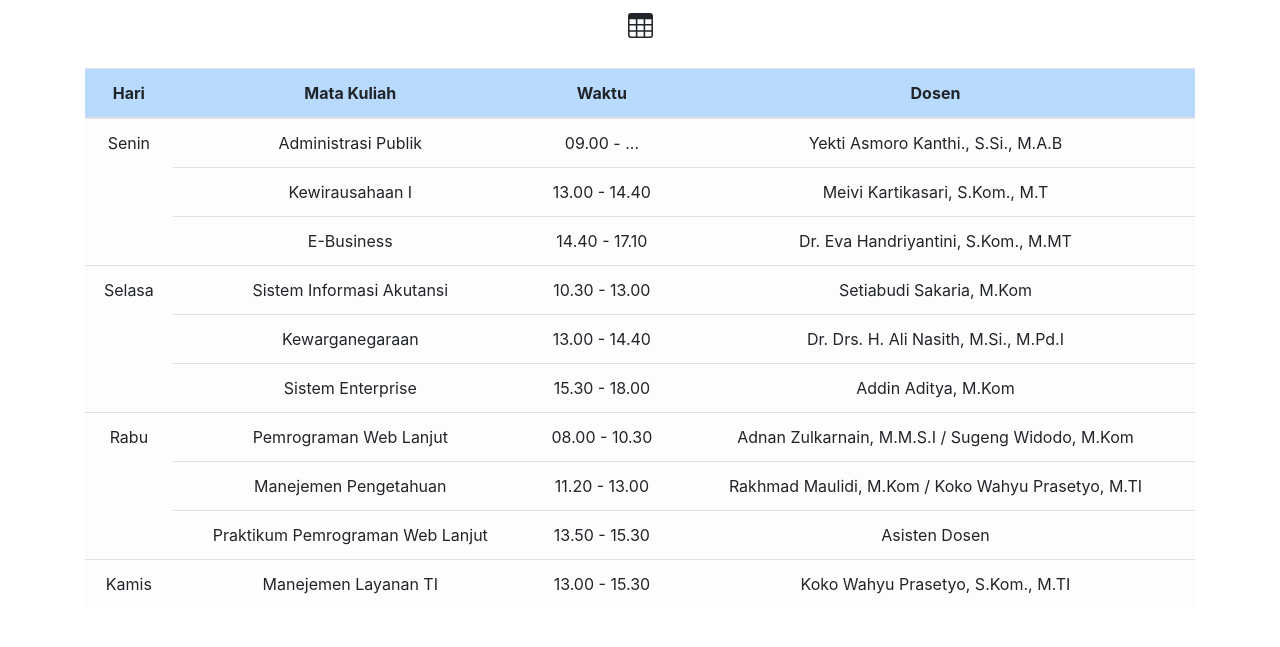
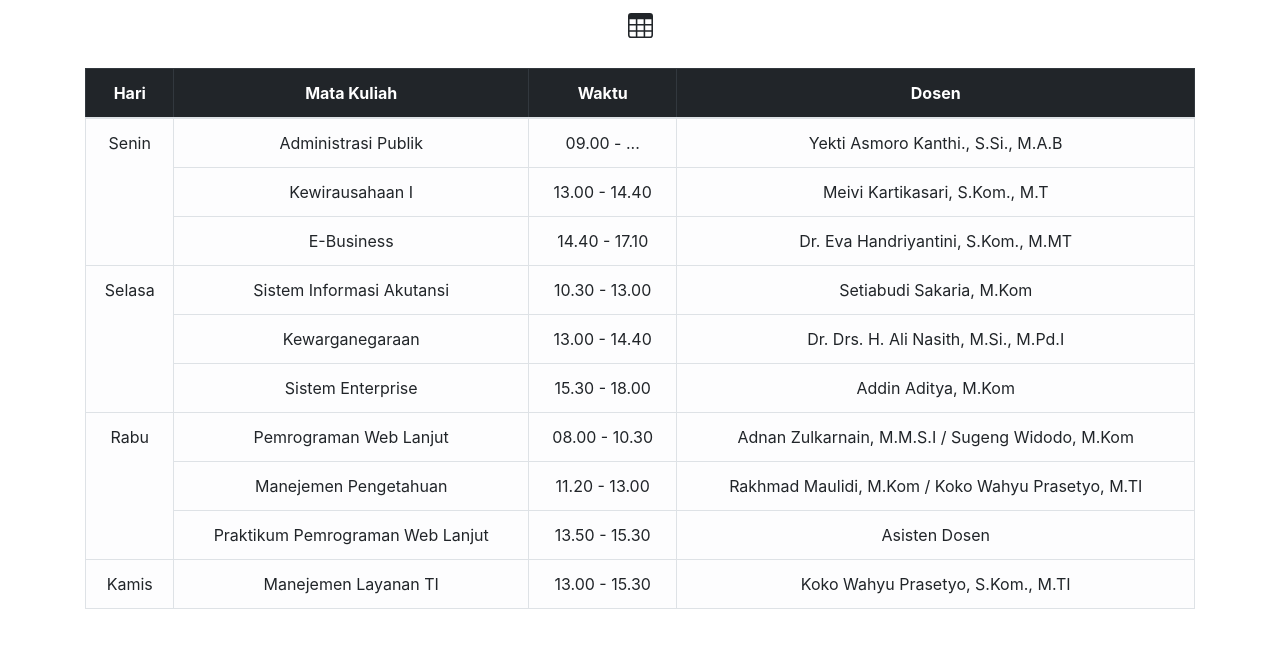
Before and after one commit to rafliputranto/jadwal, a plain HTML site: page index.html in a window 1280 px wide. Shown: the part 53-700 px from the top of the page. Drawn offline with nearby package versions, Linux system fonts and the light colour scheme.

Commit message:
Update index.html

```diff
--- a/index.html
+++ b/index.html
@@ -19,8 +19,8 @@
   <path d="M0 2a2 2 0 0 1 2-2h12a2 2 0 0 1 2 2v12a2 2 0 0 1-2 2H2a2 2 0 0 1-2-2V2zm15 2h-4v3h4V4zm0 4h-4v3h4V8zm0 4h-4v3h3a1 1 0 0 0 1-1v-2zm-5 3v-3H6v3h4zm-5 0v-3H1v2a1 1 0 0 0 1 1h3zm-4-4h4V8H1v3zm0-4h4V4H1v3zm5-3v3h4V4H6zm4 4H6v3h4V8z"/>
 </svg></a></center>
 
-  <table class="table mt-4">
-  <thead class="text-center table-primary">
+  <table class="table table-bordered mt-4">
+  <thead class="text-center table-dark">
     <tr>
       <th scope="col">Hari</th>
       <th scope="col">Mata Kuliah</th>
```
